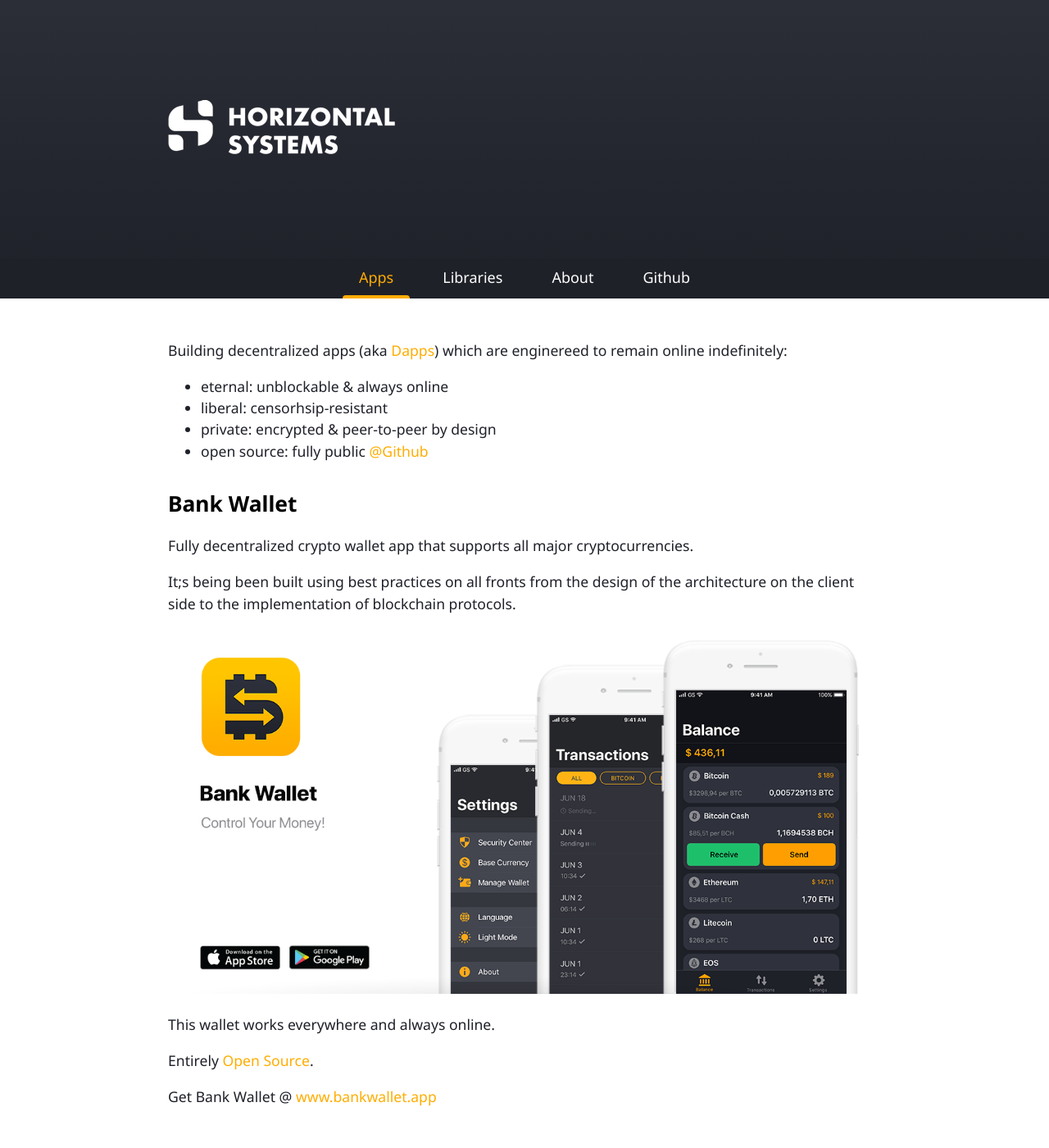
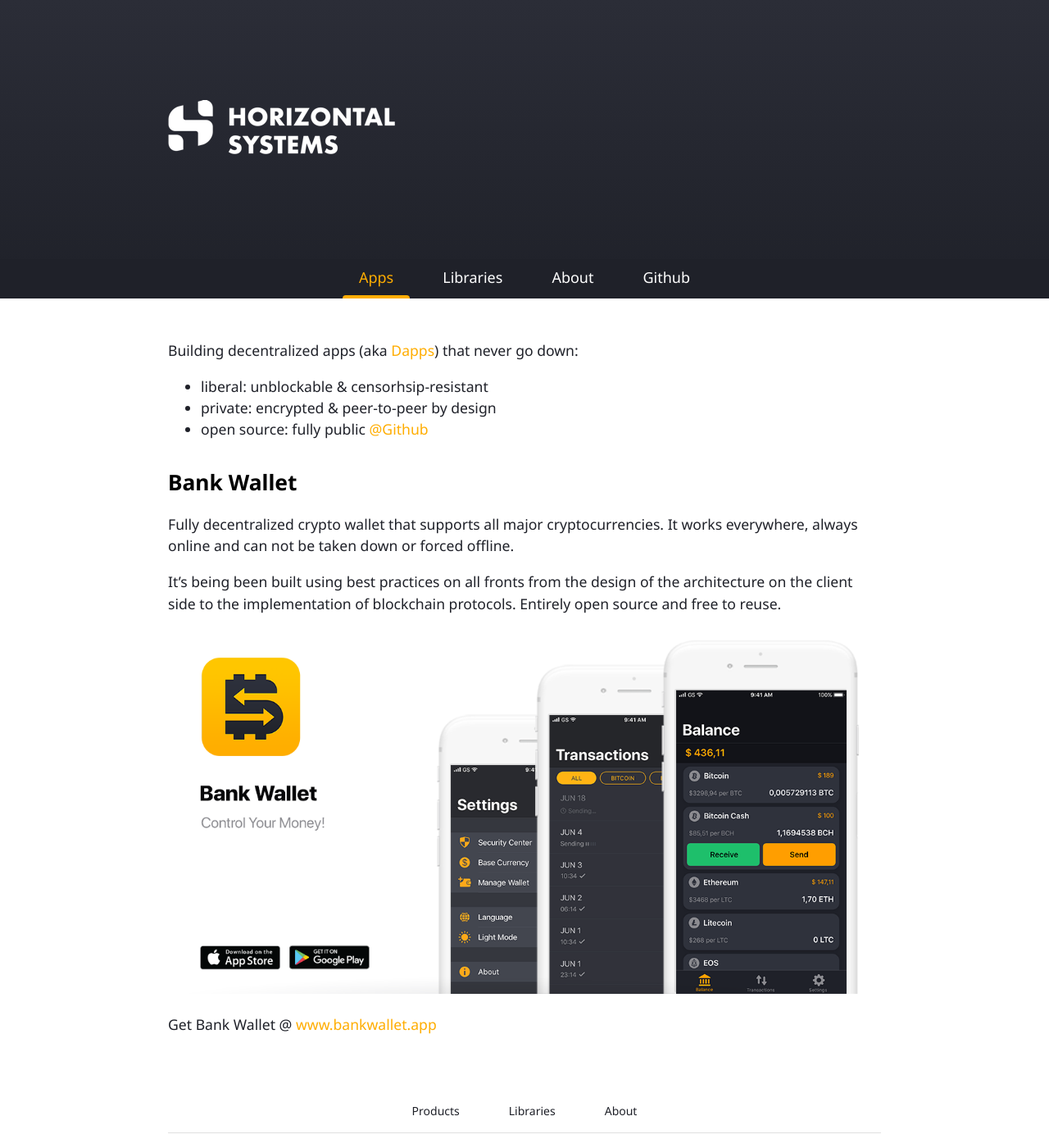
Before and after one commit to horizontalsystems/horizontalsystems.github.io, a Jekyll site: the page built from index.md, in a window 1280 px wide and 1400 px high. Shown: the whole window at 82% size. Built offline with Jekyll 4.4.1, drawn with Linux system fonts in a browser that asks for light colours; some of the changed text lies outside the part shown.

Commit message:
cleaup text and layout

```diff
--- a/_includes/footer.html
+++ b/_includes/footer.html
@@ -4,9 +4,8 @@
       <li class="nav-item"><a class="nav-link" href="/">Products</a></li>
       <li class="nav-item"><a class="nav-link" href="/dao/libraries">Libraries</a></li>
       <li class="nav-item"><a class="nav-link" href="/dao/about">About</a></li>
-      <li class="nav-item"><a class="nav-link" href="https://github.com/horizontalsystems">Github</a></li>
     </ul>
     <hr/>
-    <center>Horizontal Systems DAO<br>contact: hsdao@protonmail.ch</center>
+    <center>Horizontal Systems<br>contact: hsdao@protonmail.ch</center>
   </div>
 </footer>
--- a/index.md
+++ b/index.md
@@ -3,24 +3,19 @@
 layout: default
 ---
 
-Building decentralized apps (aka <a href="http://horizontalsystems.io/assets/images/dapps.png" target="_blank">Dapps</a>) which are enginereed to remain online indefinitely:
+Building decentralized apps (aka <a href="http://horizontalsystems.io/assets/images/dapps.png" target="_blank">Dapps</a>) that never go down:
 
-- eternal: unblockable & always online
-- liberal: censorhsip-resistant
+- liberal: unblockable & censorhsip-resistant
 - private: encrypted & peer-to-peer by design
 - open source: fully public [@Github](https://github.com/horizontalsystems/)
 
 
 ## Bank Wallet
 
-Fully decentralized crypto wallet app that supports all major cryptocurrencies.
+Fully decentralized crypto wallet that supports all major cryptocurrencies. It works everywhere, always online and can not be taken down or forced offline.
 
-It;s being been built using best practices on all fronts from the design of the architecture on the client side to the implementation of blockchain protocols.
+It's being been built using best practices on all fronts from the design of the architecture on the client side to the implementation of blockchain protocols. Entirely open source and free to reuse.
 
 [![Bank Wallet](/assets/images/dao_platform.png)](https://horizontalsystems.io/dapps/bank-wallet)
 
-This wallet works everywhere and always online.
-
-Entirely [Open Source](https://github.com/horizontalsystems/).
-
 Get Bank Wallet @ [www.bankwallet.app](https://bankwallet.app)
```
Also changed, not shown: libraries.md (+4 -2 lines).
